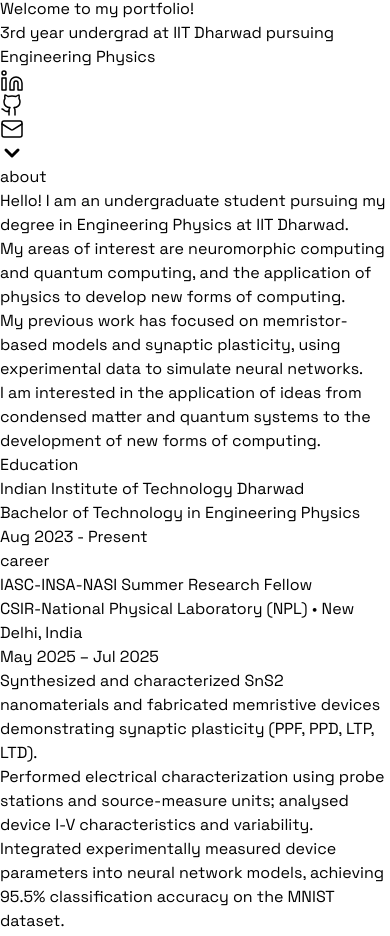
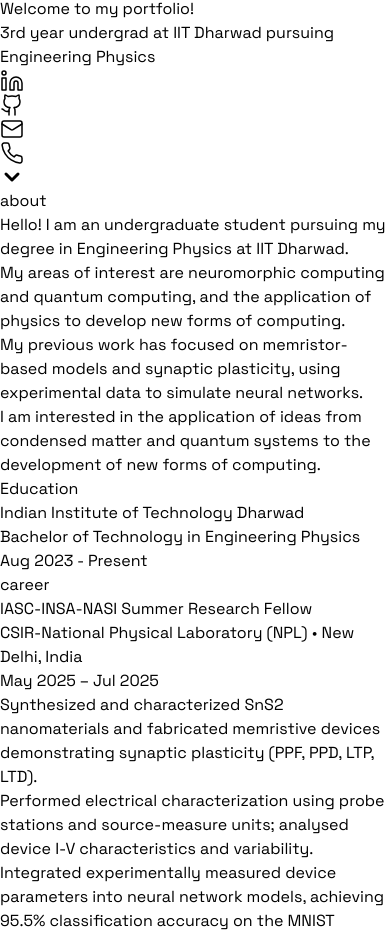
Before and after one commit to p9dt/Portfolio-website, a React (Vite) app: page / in a window 390 px wide. Shown: the part 1236-2172 px from the top of the page. Built offline with nearby package versions, Linux system fonts and the light colour scheme.

Commit message:
Add phone contact number +91 9634778805

```diff
--- a/src/App.jsx
+++ b/src/App.jsx
@@ -1,5 +1,5 @@
 import React, { useEffect, useRef } from 'react';
-import { Linkedin, Github, Mail, ChevronDown, ExternalLink } from 'lucide-react';
+import { Linkedin, Github, Mail, ChevronDown, ExternalLink, Phone } from 'lucide-react';
 
 export default function App() {
   const canvasRef = useRef(null);
@@ -140,6 +140,9 @@
             </a>
             <a href="mailto:ep23bt009@iitdh.ac.in" className="glow-hover bg-[#1f1f1f] p-3.5 rounded-full hover:bg-gray-700 hover:scale-110 transition-all duration-300 group">
               <Mail className="w-6 h-6 text-gray-300 group-hover:text-white" strokeWidth={1.5} />
+            </a>
+            <a href="tel:+919634778805" className="glow-hover bg-[#1f1f1f] p-3.5 rounded-full hover:bg-gray-700 hover:scale-110 transition-all duration-300 group">
+              <Phone className="w-6 h-6 text-gray-300 group-hover:text-white" strokeWidth={1.5} />
             </a>
           </div>
         </div>
```
